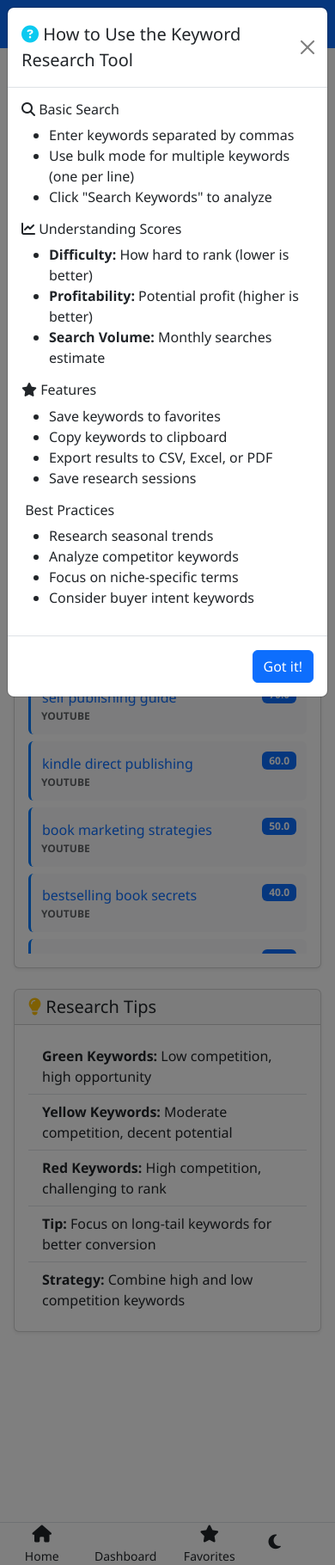
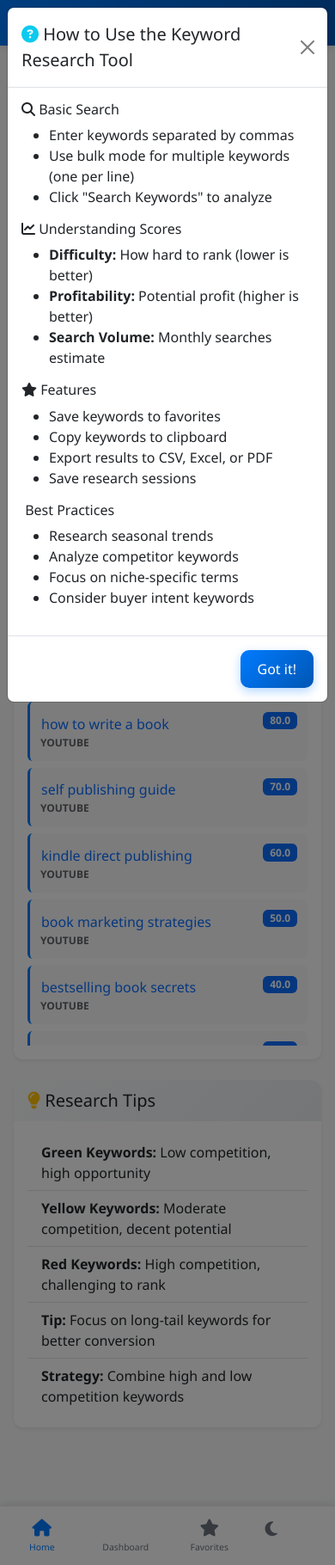
Before and after one commit to julisunkan/kdm, a Flask app: page / in a window 390 px wide. Shown: the whole page at 86% size. Run offline with Flask 3, Linux system fonts and the light colour scheme; data comes from the database, SQL or seed files in the repository; some libraries are stand-ins or nearby versions.

Commit message:
Adapt app to a mobile-first design with a fixed footer menu
Update CSS to remove the support section and implement a mobile app layout with a fixed footer navigation, enhancing the user experience on smaller screens.

Replit-Commit-Author: Agent
Replit-Commit-Session-Id: c26e37b1-4f14-4f81-8837-9653e23cf745
Replit-Commit-Checkpoint-Type: intermediate_checkpoint
Replit-Commit-Screenshot-Url: https://storage.googleapis.com/screenshot-production-us-central1/52442a34-5cc9-4a51-9f31-e5e41c5c2adc/c26e37b1-4f14-4f81-8837-9653e23cf745/jfFAEIJ

```diff
--- a/static/css/styles.css
+++ b/static/css/styles.css
@@ -26,6 +26,10 @@
 body {
   font-family: 'Segoe UI', Tahoma, Geneva, Verdana, sans-serif;
   transition: all 0.3s ease;
+  background-color: #f8f9fa;
+  margin: 0;
+  padding: 0;
+  overflow-x: hidden;
 }
 
 /* Dark mode styles */
@@ -63,15 +67,76 @@ body {
   box-shadow: 0 0 0 0.2rem rgba(13, 110, 253, 0.25);
 }
 
-/* Header styles */
-.navbar-brand {
-  font-weight: 700;
-  font-size: 1.5rem;
+/* Mobile App Header */
+.mobile-header {
+  z-index: 1000;
+  box-shadow: 0 2px 10px rgba(0,0,0,0.1);
+  background: linear-gradient(135deg, #007bff 0%, #0056b3 100%) !important;
 }
 
-.navbar-brand i {
-  color: var(--accent-color);
-  margin-right: 0.5rem;
+.header-spacer {
+  height: 70px;
+}
+
+/* Mobile App Bottom Navigation */
+.mobile-bottom-nav {
+  z-index: 1000;
+  background-color: #ffffff !important;
+  box-shadow: 0 -2px 10px rgba(0,0,0,0.1);
+  border-top: 1px solid #e9ecef !important;
+  padding: 8px 0;
+}
+
+.mobile-bottom-nav .nav-link {
+  color: #6c757d;
+  text-decoration: none;
+  padding: 8px 4px;
+  transition: all 0.2s ease;
+  border-radius: 8px;
+  margin: 0 4px;
+}
+
+.mobile-bottom-nav .nav-link:hover {
+  color: #007bff;
+  background-color: rgba(0, 123, 255, 0.1);
+}
+
+.mobile-bottom-nav .nav-link.active {
+  color: #007bff;
+  font-weight: 600;
+}
+
+.mobile-bottom-nav small {
+  font-size: 0.7rem;
+  font-weight: 500;
+}
+
+.mobile-nav-spacer {
+  height: 80px;
+}
+
+/* Mobile Content Area */
+.mobile-content {
+  min-height: calc(100vh - 150px);
+  padding-bottom: 20px;
+}
+
+[data-bs-theme="dark"] .mobile-bottom-nav {
+  background-color: var(--dark-bg-secondary) !important;
+  border-top-color: var(--dark-border-color) !important;
+}
+
+[data-bs-theme="dark"] .mobile-bottom-nav .nav-link {
+  color: var(--dark-text-secondary);
+}
+
+[data-bs-theme="dark"] .mobile-bottom-nav .nav-link:hover {
+  color: var(--dark-accent-color);
+  background-color: rgba(13, 110, 253, 0.1);
+}
+
+[data-bs-theme="dark"] .mobile-bottom-nav .nav-link.active {
+  color: var(--dark-accent-color);
 }
 
 /* Theme toggle button */
@@ -303,14 +368,86 @@ body {
   background-color: var(--dark-bg-secondary);
 }
 
+/* Mobile App Enhancements */
+.card {
+  border: none;
+  border-radius: 16px;
+  box-shadow: 0 2px 12px rgba(0,0,0,0.08);
+  margin-bottom: 16px;
+}
+
+.card-header {
+  background: linear-gradient(135deg, #f8f9fa 0%, #e9ecef 100%);
+  border-bottom: none;
+  border-radius: 16px 16px 0 0 !important;
+  padding: 16px 20px;
+}
+
+.card-body {
+  padding: 20px;
+}
+
+.btn {
+  border-radius: 12px;
+  font-weight: 500;
+  padding: 12px 24px;
+  transition: all 0.2s ease;
+}
+
+.btn-primary {
+  background: linear-gradient(135deg, #007bff 0%, #0056b3 100%);
+  border: none;
+  box-shadow: 0 4px 12px rgba(0, 123, 255, 0.3);
+}
+
+.btn-primary:hover {
+  transform: translateY(-2px);
+  box-shadow: 0 6px 16px rgba(0, 123, 255, 0.4);
+}
+
+.form-control {
+  border-radius: 12px;
+  border: 2px solid #e9ecef;
+  padding: 12px 16px;
+  transition: all 0.2s ease;
+}
+
+.form-control:focus {
+  border-color: #007bff;
+  box-shadow: 0 0 0 0.2rem rgba(0, 123, 255, 0.15);
+}
+
 /* Responsive adjustments */
 @media (max-width: 768px) {
+  .mobile-content {
+    padding-top: 10px;
+  }
+
+  .container-fluid {
+    padding-left: 16px;
+    padding-right: 16px;
+  }
+
+  .card {
+    margin-bottom: 12px;
+    border-radius: 12px;
+  }
+
+  .card-header {
+    padding: 12px 16px;
+    border-radius: 12px 12px 0 0 !important;
+  }
+
+  .card-body {
+    padding: 16px;
+  }
+
   .results-table {
     font-size: 0.8rem;
   }
 
   .keyword-cell {
-    max-width: 150px;
+    max-width: 120px;
   }
 
   .export-buttons {
@@ -319,28 +456,63 @@ body {
 
   .export-btn {
     margin-bottom: 0.5rem;
+    border-radius: 10px;
   }
 
   .chart-container {
-    height: 250px;
+    height: 200px;
+  }
+
+  .btn {
+    padding: 10px 20px;
+    border-radius: 10px;
   }
 }
 
 @media (max-width: 576px) {
-  .navbar-brand {
-    font-size: 1.2rem;
+  .mobile-header h1 {
+    font-size: 1.1rem;
+  }
+
+  .container-fluid {
+    padding-left: 12px;
+    padding-right: 12px;
+  }
+
+  .card {
+    border-radius: 10px;
+    margin-bottom: 10px;
   }
 
   .search-container {
-    padding: 0 1rem;
+    padding: 0;
   }
 
   .filters-container {
-    padding: 0.75rem;
+    padding: 12px;
+    border-radius: 10px;
   }
 
   .favorites-grid {
     grid-template-columns: 1fr;
+    gap: 12px;
+  }
+
+  .mobile-bottom-nav {
+    padding: 6px 0;
+  }
+
+  .mobile-bottom-nav .nav-link {
+    padding: 6px 2px;
+    margin: 0 2px;
+  }
+
+  .mobile-bottom-nav small {
+    font-size: 0.65rem;
+  }
+
+  .mobile-nav-spacer {
+    height: 70px;
   }
 }
 
```
